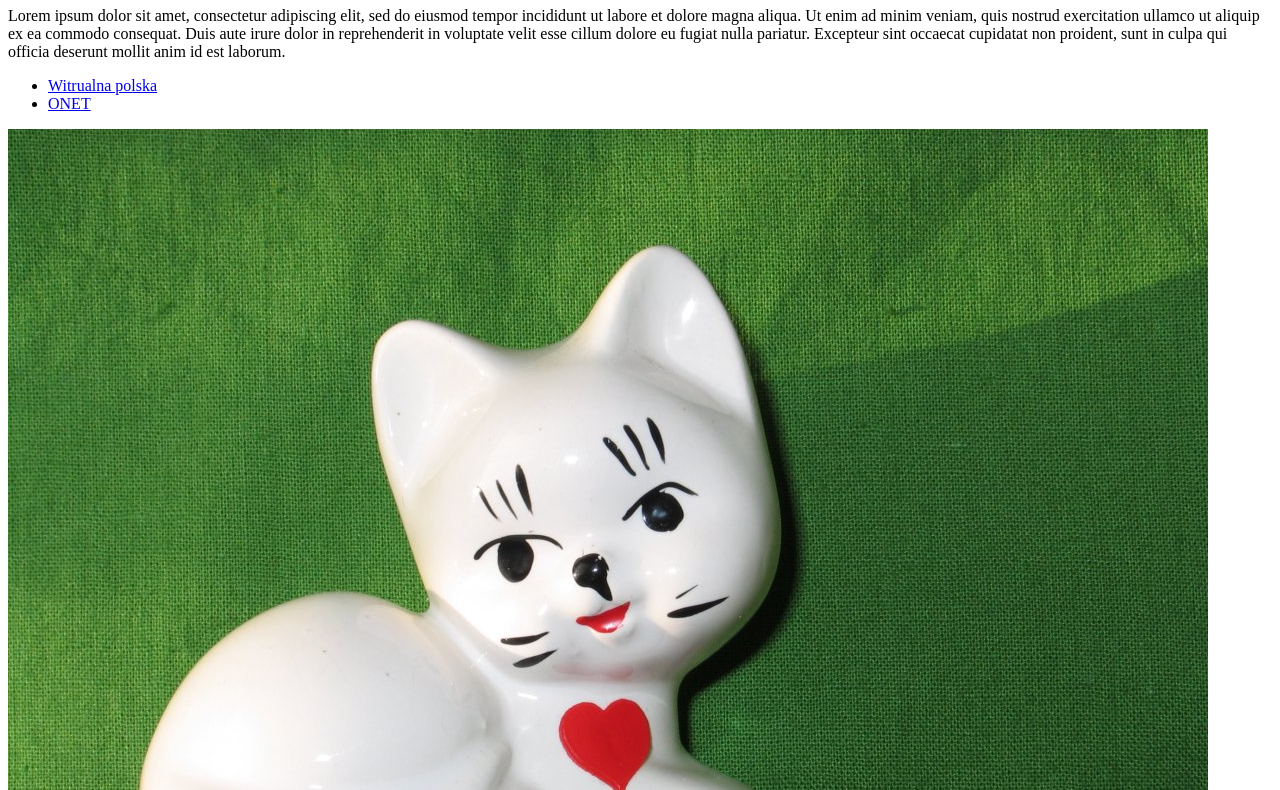
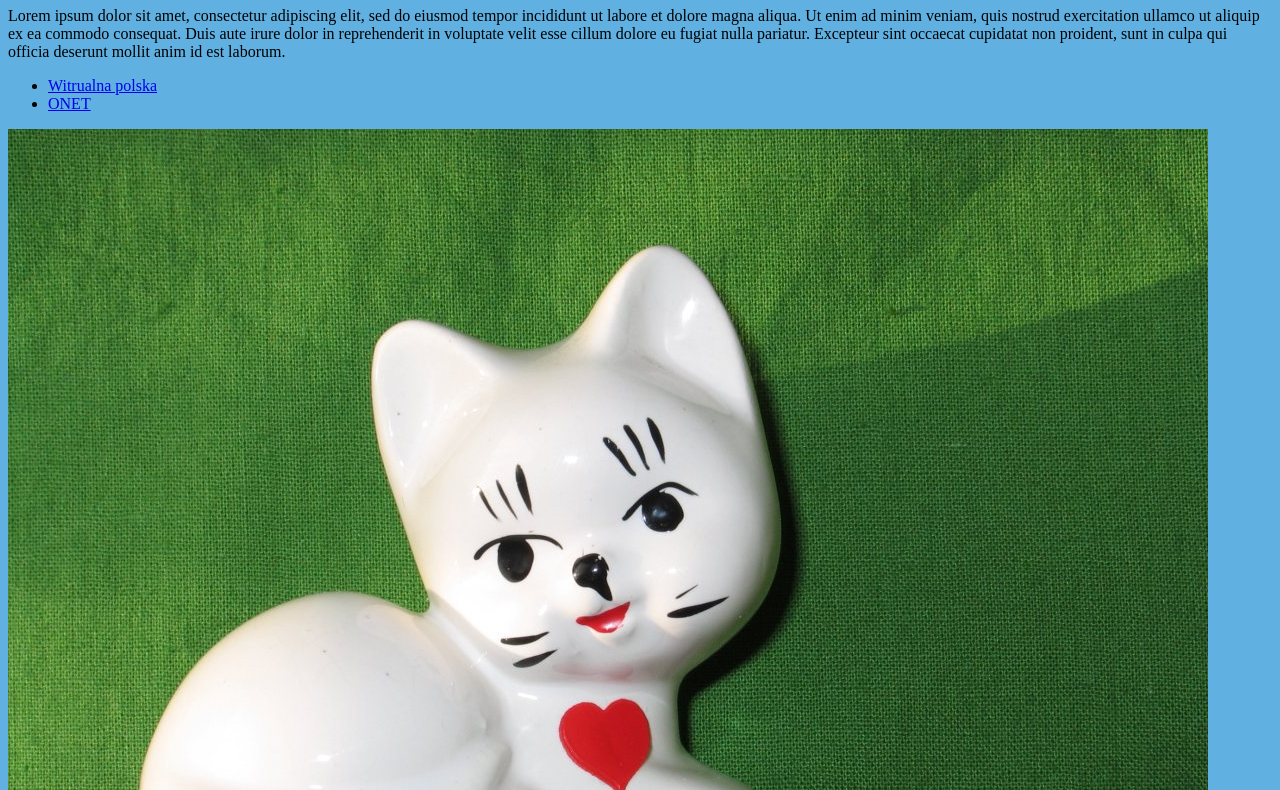
Before and after one commit to wochnap/lab1a, a plain HTML site: page index.html in a window 1280 px wide. Shown: the part 73-863 px from the top of the page. Drawn offline with Linux system fonts and the light colour scheme.

Commit message:
Update strona1.css

```diff
--- a/strona1.css
+++ b/strona1.css
@@ -1,5 +1,5 @@
 html, body
-	{background: #ffffff;
+	{background: #60b0e1;
 	 text-align: left;
 	 font-size: 1em;
 	}
```
